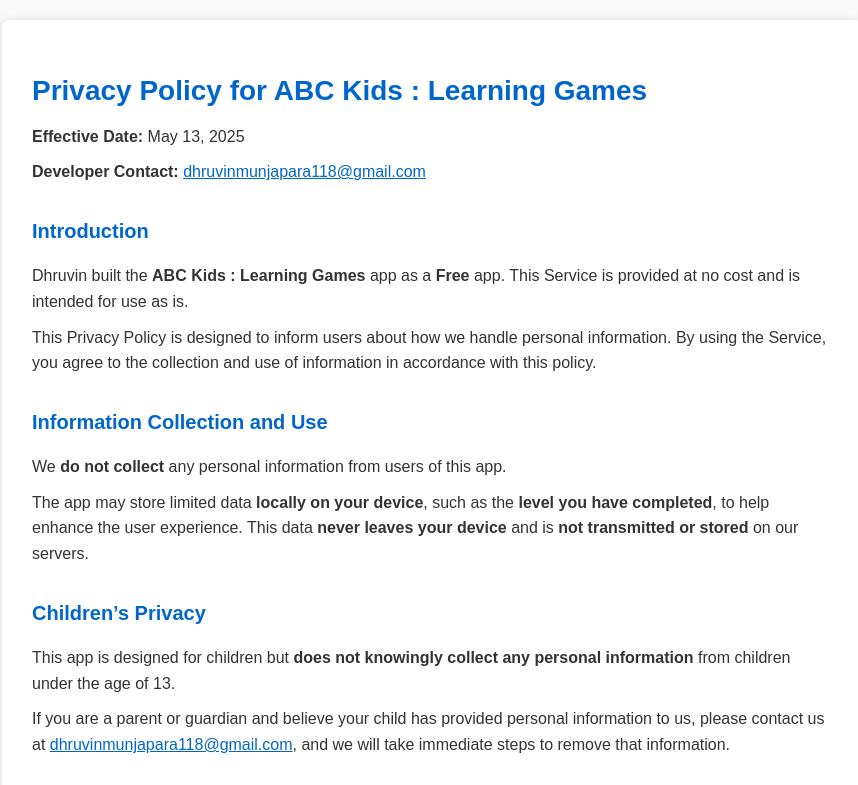
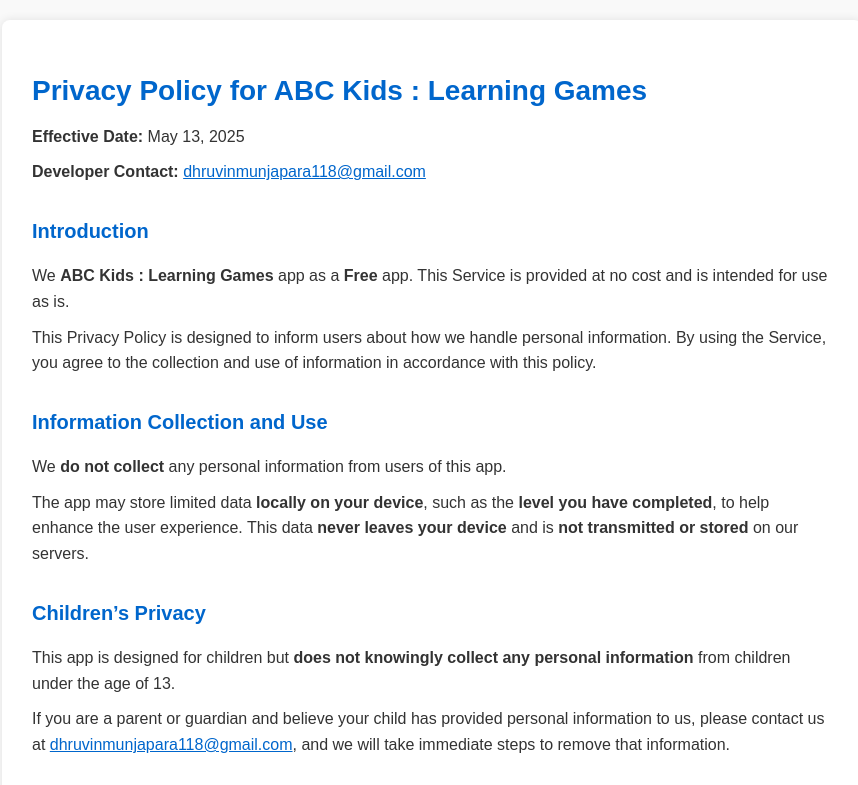
Before and after one commit to Dhruvin41/kids-privacy-policy-, a plain HTML site: page index.html in a window 1280 px wide. Shown: the top 785 px of the page, without its empty margins (208-1066 px from the left). Drawn offline with Linux system fonts and the light colour scheme.

Commit message:
Update index.html

```diff
--- a/index.html
+++ b/index.html
@@ -59,7 +59,7 @@
     <p><strong>Developer Contact:</strong> <a href="mailto:dhruvinmunjapara118@gmail.com">dhruvinmunjapara118@gmail.com</a></p>
 
     <h2>Introduction</h2>
-    <p>Dhruvin built the <strong>ABC Kids : Learning Games</strong> app as a <strong>Free</strong> app. This Service is provided at no cost and is intended for use as is.</p>
+    <p>We <strong>ABC Kids : Learning Games</strong> app as a <strong>Free</strong> app. This Service is provided at no cost and is intended for use as is.</p>
     <p>This Privacy Policy is designed to inform users about how we handle personal information. By using the Service, you agree to the collection and use of information in accordance with this policy.</p>
 
     <h2>Information Collection and Use</h2>
```
